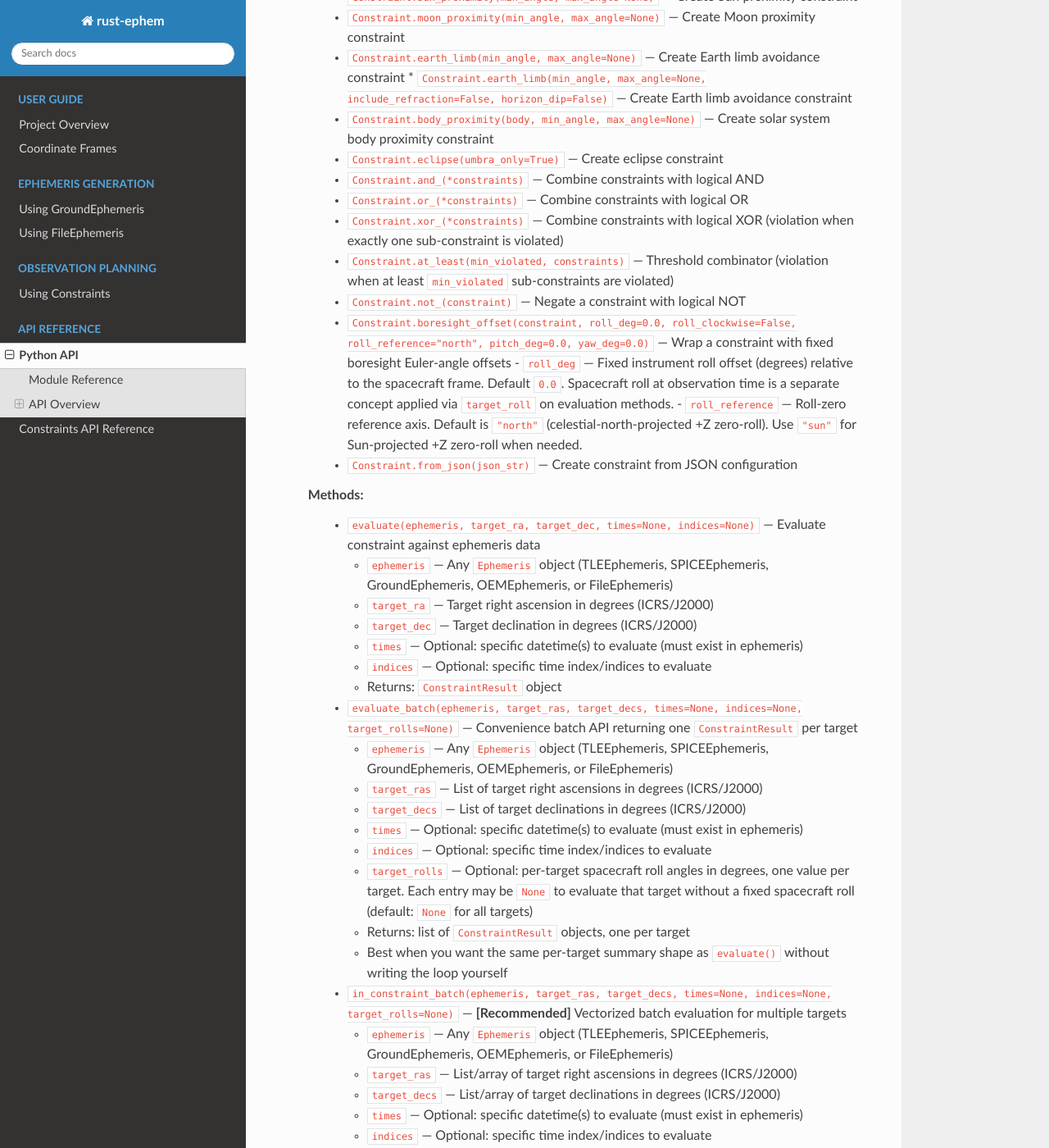
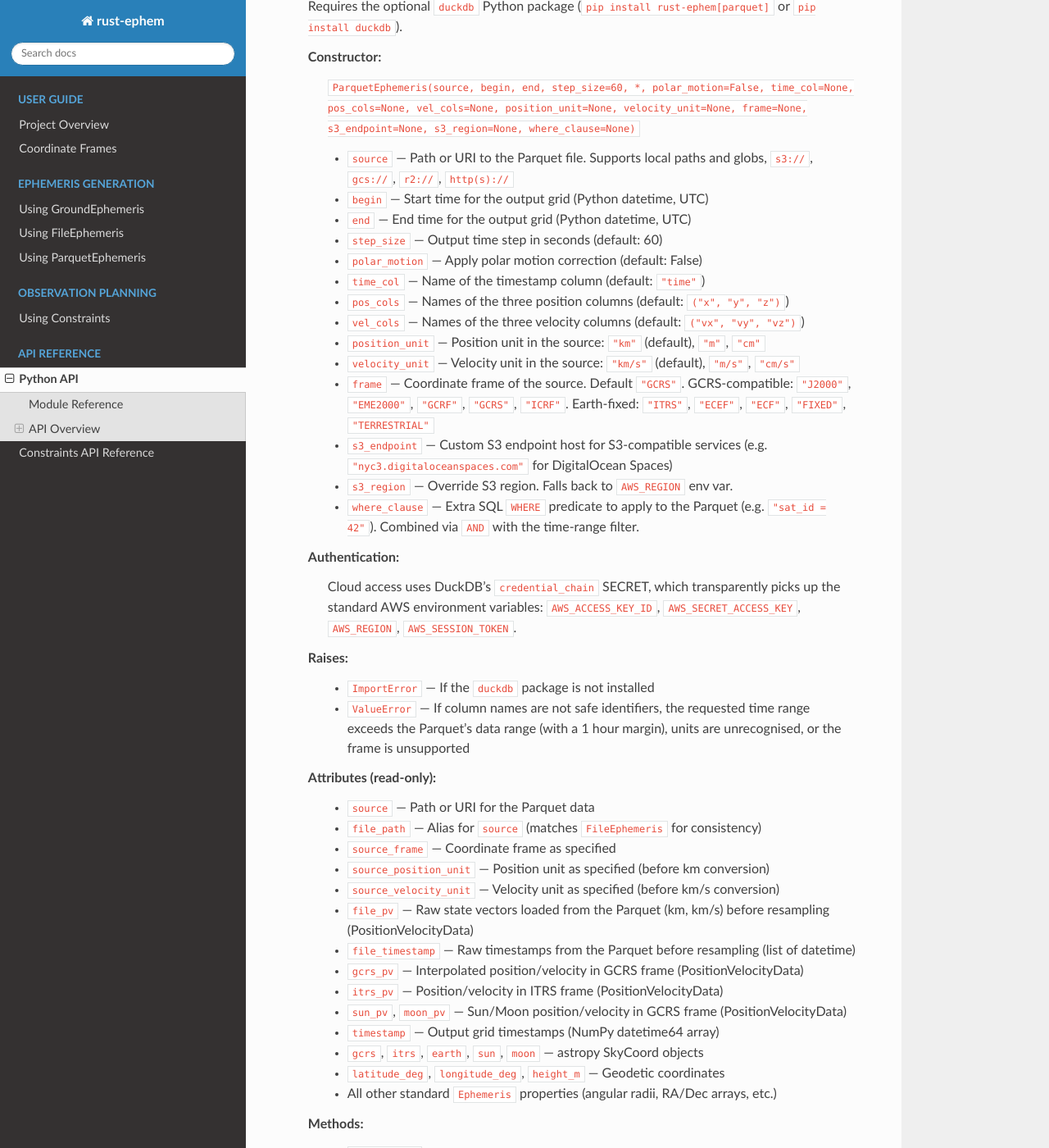
Before and after one commit to CosmicFrontierLabs/rust-ephem, a Sphinx documentation site: the page built from docs/api.rst, in a window 1280 px wide and 1400 px high, scrolled down 11194 px. Shown: the whole window at 82% size. Built offline with Sphinx 7.4.7 and the Read the Docs theme 3.1.0, drawn with Linux system fonts in a browser that asks for light colours; pages that are not in the unit, such as notebooks, are missing from menus; some of the changed text lies outside the part shown.

Commit message:
feat(ephemeris): add support for reading ephemeris from parquet files (#169)
* feat(ephemeris): add support for reading ephemeris from parquet files

* Potential fix for pull request finding

Co-authored-by: Copilot Autofix powered by AI <175728472+Copilot@users.noreply.github.com>

* fix: fixes for pr comments

* fix: set units

* fix: refactor unit tests to class based

* fix: bring back options

---------

Co-authored-by: Copilot Autofix powered by AI <175728472+Copilot@users.noreply.github.com>

```diff
--- a/docs/api.rst
+++ b/docs/api.rst
@@ -26,8 +26,9 @@ Classes
 
 **Ephemeris** (Abstract Base Class)
   Common interface for all ephemeris types. All concrete ephemeris classes
-  (TLEEphemeris, SPICEEphemeris, GroundEphemeris, OEMEphemeris, FileEphemeris) implement this
-  interface and can be used interchangeably where an ``Ephemeris`` is expected.
+  (TLEEphemeris, SPICEEphemeris, GroundEphemeris, OEMEphemeris, FileEphemeris,
+  ParquetEphemeris) implement this interface and can be used interchangeably
+  where an ``Ephemeris`` is expected.
 
   Use ``isinstance(obj, Ephemeris)`` to check if an object is any ephemeris type.
 
@@ -55,7 +56,7 @@ Classes
     * ``calculate_airmass(ra_deg, dec_deg, time_indices=None)`` — Calculate astronomical airmass for target
 
   **Type Alias:**
-    ``EphemerisType = TLEEphemeris | SPICEEphemeris | OEMEphemeris | GroundEphemeris | FileEphemeris``
+    ``EphemerisType = TLEEphemeris | SPICEEphemeris | OEMEphemeris | GroundEphemeris | FileEphemeris | ParquetEphemeris``
 
 **TLEEphemeris**
   Propagate Two-Line Element (TLE) sets with SGP4 and convert to coordinate frames.
@@ -433,6 +434,77 @@ Classes
 
   See :doc:`ephemeris_file` for worked examples.
 
+**ParquetEphemeris**
+  Load pre-computed state vectors from a Parquet file via DuckDB and resample
+  to a uniform output grid via Hermite interpolation. Supports local files,
+  globs, and cloud object stores (S3, DigitalOcean Spaces, GCS, R2, HTTPS).
+
+  Requires the optional ``duckdb`` Python package
+  (``pip install rust-ephem[parquet]`` or ``pip install duckdb``).
+
+  **Constructor:**
+    ``ParquetEphemeris(source, begin, end, step_size=60, *, polar_motion=False, time_col=None, pos_cols=None, vel_cols=None, position_unit=None, velocity_unit=None, frame=None, s3_endpoint=None, s3_region=None, where_clause=None)``
+
+    * ``source`` — Path or URI to the Parquet file. Supports local paths and
+      globs, ``s3://``, ``gcs://``, ``r2://``, ``http(s)://``
+    * ``begin`` — Start time for the output grid (Python datetime, UTC)
+    * ``end`` — End time for the output grid (Python datetime, UTC)
+    * ``step_size`` — Output time step in seconds (default: 60)
+    * ``polar_motion`` — Apply polar motion correction (default: False)
+    * ``time_col`` — Name of the timestamp column (default: ``"time"``)
+    * ``pos_cols`` — Names of the three position columns
+      (default: ``("x", "y", "z")``)
+    * ``vel_cols`` — Names of the three velocity columns
+      (default: ``("vx", "vy", "vz")``)
+    * ``position_unit`` — Position unit in the source: ``"km"`` (default), ``"m"``, ``"cm"``
+    * ``velocity_unit`` — Velocity unit in the source: ``"km/s"`` (default), ``"m/s"``, ``"cm/s"``
+    * ``frame`` — Coordinate frame of the source. Default ``"GCRS"``.
+      GCRS-compatible: ``"J2000"``, ``"EME2000"``, ``"GCRF"``, ``"GCRS"``, ``"ICRF"``.
+      Earth-fixed: ``"ITRS"``, ``"ECEF"``, ``"ECF"``, ``"FIXED"``, ``"TERRESTRIAL"``
+    * ``s3_endpoint`` — Custom S3 endpoint host for S3-compatible services
+      (e.g. ``"nyc3.digitaloceanspaces.com"`` for DigitalOcean Spaces)
+    * ``s3_region`` — Override S3 region. Falls back to ``AWS_REGION`` env var.
+    * ``where_clause`` — Extra SQL ``WHERE`` predicate to apply to the Parquet
+      (e.g. ``"sat_id = 42"``). Combined via ``AND`` with the time-range filter.
+
+  **Authentication:**
+    Cloud access uses DuckDB's ``credential_chain`` SECRET, which transparently
+    picks up the standard AWS environment variables: ``AWS_ACCESS_KEY_ID``,
+    ``AWS_SECRET_ACCESS_KEY``, ``AWS_REGION``, ``AWS_SESSION_TOKEN``.
+
+  **Raises:**
+    * ``ImportError`` — If the ``duckdb`` package is not installed
+    * ``ValueError`` — If column names are not safe identifiers, the requested
+      time range exceeds the Parquet's data range (with a 1 hour margin),
+      units are unrecognised, or the frame is unsupported
+
+  **Attributes (read-only):**
+    * ``source`` — Path or URI for the Parquet data
+    * ``file_path`` — Alias for ``source`` (matches ``FileEphemeris`` for
+      consistency)
+    * ``source_frame`` — Coordinate frame as specified
+    * ``source_position_unit`` — Position unit as specified (before km conversion)
+    * ``source_velocity_unit`` — Velocity unit as specified (before km/s conversion)
+    * ``file_pv`` — Raw state vectors loaded from the Parquet (km, km/s)
+      before resampling (PositionVelocityData)
+    * ``file_timestamp`` — Raw timestamps from the Parquet before resampling (list of datetime)
+    * ``gcrs_pv`` — Interpolated position/velocity in GCRS frame (PositionVelocityData)
+    * ``itrs_pv`` — Position/velocity in ITRS frame (PositionVelocityData)
+    * ``sun_pv``, ``moon_pv`` — Sun/Moon position/velocity in GCRS frame (PositionVelocityData)
+    * ``timestamp`` — Output grid timestamps (NumPy datetime64 array)
+    * ``gcrs``, ``itrs``, ``earth``, ``sun``, ``moon`` — astropy SkyCoord objects
+    * ``latitude_deg``, ``longitude_deg``, ``height_m`` — Geodetic coordinates
+    * All other standard ``Ephemeris`` properties (angular radii, RA/Dec arrays, etc.)
+
+  **Methods:**
+    * ``index(time)`` — Find the index of the closest output-grid timestamp to the given datetime
+    * ``get_body_pv(body)``, ``get_body(body)`` — Solar system body position/velocity and SkyCoord
+    * ``moon_illumination(time_indices=None)`` — Moon illumination fraction (0–1) as seen from spacecraft
+    * ``radec_to_altaz(ra_deg, dec_deg, time_indices=None)`` — Convert RA/Dec to Alt/Az
+    * ``calculate_airmass(ra_deg, dec_deg, time_indices=None)`` — Astronomical airmass
+
+  See :doc:`ephemeris_parquet` for worked examples.
+
 **Constraint**
   Evaluate astronomical observation constraints against ephemeris data.
 
@@ -456,7 +528,7 @@ Classes
   **Methods:**
     * ``evaluate(ephemeris, target_ra, target_dec, times=None, indices=None)`` — Evaluate constraint against ephemeris data
 
-      - ``ephemeris`` — Any ``Ephemeris`` object (TLEEphemeris, SPICEEphemeris, GroundEphemeris, OEMEphemeris, or FileEphemeris)
+      - ``ephemeris`` — Any ``Ephemeris`` object (TLEEphemeris, SPICEEphemeris, GroundEphemeris, OEMEphemeris, FileEphemeris, or ParquetEphemeris)
       - ``target_ra`` — Target right ascension in degrees (ICRS/J2000)
       - ``target_dec`` — Target declination in degrees (ICRS/J2000)
       - ``times`` — Optional: specific datetime(s) to evaluate (must exist in ephemeris)
@@ -465,7 +537,7 @@ Classes
 
     * ``evaluate_batch(ephemeris, target_ras, target_decs, times=None, indices=None, target_rolls=None)`` — Convenience batch API returning one ``ConstraintResult`` per target
 
-      - ``ephemeris`` — Any ``Ephemeris`` object (TLEEphemeris, SPICEEphemeris, GroundEphemeris, OEMEphemeris, or FileEphemeris)
+      - ``ephemeris`` — Any ``Ephemeris`` object (TLEEphemeris, SPICEEphemeris, GroundEphemeris, OEMEphemeris, FileEphemeris, or ParquetEphemeris)
       - ``target_ras`` — List of target right ascensions in degrees (ICRS/J2000)
       - ``target_decs`` — List of target declinations in degrees (ICRS/J2000)
       - ``times`` — Optional: specific datetime(s) to evaluate (must exist in ephemeris)
@@ -476,7 +548,7 @@ Classes
 
     * ``in_constraint_batch(ephemeris, target_ras, target_decs, times=None, indices=None, target_rolls=None)`` — **[Recommended]** Vectorized batch evaluation for multiple targets
 
-      - ``ephemeris`` — Any ``Ephemeris`` object (TLEEphemeris, SPICEEphemeris, GroundEphemeris, OEMEphemeris, or FileEphemeris)
+      - ``ephemeris`` — Any ``Ephemeris`` object (TLEEphemeris, SPICEEphemeris, GroundEphemeris, OEMEphemeris, FileEphemeris, or ParquetEphemeris)
       - ``target_ras`` — List/array of target right ascensions in degrees (ICRS/J2000)
       - ``target_decs`` — List/array of target declinations in degrees (ICRS/J2000)
       - ``times`` — Optional: specific datetime(s) to evaluate (must exist in ephemeris)
@@ -494,7 +566,7 @@ Classes
 
     * ``instantaneous_field_of_regard(ephemeris, time=None, index=None, n_points=DEFAULT_N_POINTS, n_roll_samples=DEFAULT_N_ROLL_SAMPLES, target_roll=None)`` — Compute instantaneous visible sky solid angle. When ``target_roll`` is not specified, sweeps ``n_roll_samples`` spacecraft roll angles for boresight-offset constraints with non-zero pitch/yaw, giving the total accessible sky over all roll states.
 
-      - ``ephemeris`` — Any ``Ephemeris`` object (TLEEphemeris, SPICEEphemeris, GroundEphemeris, OEMEphemeris, or FileEphemeris)
+      - ``ephemeris`` — Any ``Ephemeris`` object (TLEEphemeris, SPICEEphemeris, GroundEphemeris, OEMEphemeris, FileEphemeris, or ParquetEphemeris)
       - ``time`` — Optional datetime to evaluate (must exist in ephemeris)
       - ``index`` — Optional ephemeris index to evaluate
       - ``n_points`` — Number of sky samples (Fibonacci sphere integration, default :data:`DEFAULT_N_POINTS`)
--- a/docs/index.rst
+++ b/docs/index.rst
@@ -40,6 +40,7 @@ Key Features
    - **GroundEphemeris**: Fixed ground station positions
    - **OEMEphemeris**: CCSDS Orbit Ephemeris Message files
    - **FileEphemeris**: Generic simulator output files (offset-based, ISO 8601, CSV, …)
+   - **ParquetEphemeris**: Parquet state-vector files via DuckDB (local, S3, Spaces, GCS, R2, HTTPS)
 
 🎛️ **Flexible Constraints**
    Evaluate observational constraints (Sun/Moon avoidance, Earth limb, eclipses)
@@ -130,6 +131,7 @@ Documentation Contents
    ephemeris_ground
    ephemeris_oem
    ephemeris_file
+   ephemeris_parquet
    ephemeris_skycoord
    ephemeris_get_body
    ephemeris_horizons
--- a/docs/overview.rst
+++ b/docs/overview.rst
@@ -34,6 +34,7 @@ Core Capabilities
 - **Ground observatory ephemeris** for fixed Earth locations
 - **OEM file support** for CCSDS Orbit Ephemeris Messages
 - **Generic file ephemeris** for pre-computed simulator output files in various text formats
+- **Parquet ephemeris** for columnar state-vector files (local or S3 / Spaces / GCS / R2 / HTTPS) via DuckDB
 - **JPL Horizons integration** for asteroids, comets, and spacecraft
 - **Coordinate transformations** between TEME, ITRS, and GCRS frames
 - **Time system conversions** (TAI, UT1, UTC) with leap seconds
--- a/pyproject.toml
+++ b/pyproject.toml
@@ -53,9 +53,10 @@ dependencies = [
 ]
 
 [project.optional-dependencies]
-test = ["pytest>=7.0", "astropy>=5.0", "pytest-cov>=7.0.0"]
+test = ["pytest>=7.0", "astropy>=5.0", "pytest-cov>=7.0.0", "duckdb>=0.10.0", "pyarrow>=14.0"]
 docs = ["sphinx>=6.0", "sphinx-rtd-theme"]
 dev = ["mypy", "ruff", "prek", "maturin"]
+parquet = ["duckdb>=0.10.0"]
 all = [
     "pytest>=7.0",
     "astropy>=5.0",
@@ -66,6 +67,8 @@ all = [
     "ruff",
     "prek",
     "maturin",
+    "duckdb>=0.10.0",
+    "pyarrow>=14.0",
 ]
 
 [project.urls]
--- a/rust_ephem/__init__.py
+++ b/rust_ephem/__init__.py
@@ -4,6 +4,7 @@ from ._rust_ephem import (
     GroundEphemeris,
     MovingBodyResult,
     OEMEphemeris,
+    ParquetEphemeris,
     PositionVelocityData,
     SPICEEphemeris,
     TLEEphemeris,
@@ -80,6 +81,7 @@ __all__ = [
     "OEMEphemeris",
     "GroundEphemeris",
     "FileEphemeris",
+    "ParquetEphemeris",
     "Ephemeris",
     "EphemerisType",
     "PositionVelocityData",
```
Also changed, not shown: docs/constraints_api.rst (+12 -12 lines), docs/ephemeris_parquet.rst (added, +286 -0 lines), 13 other files.
